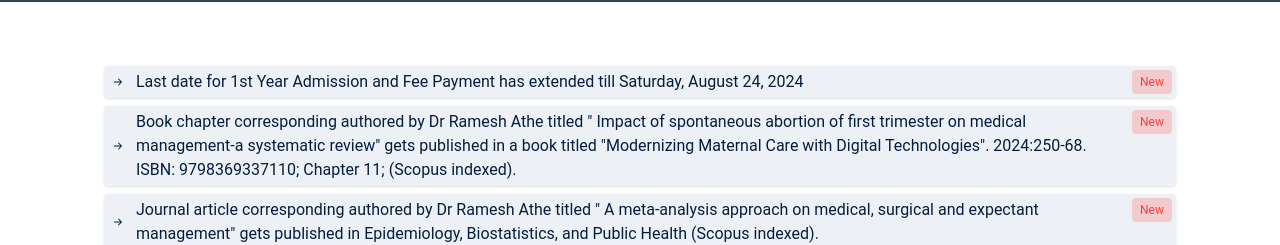
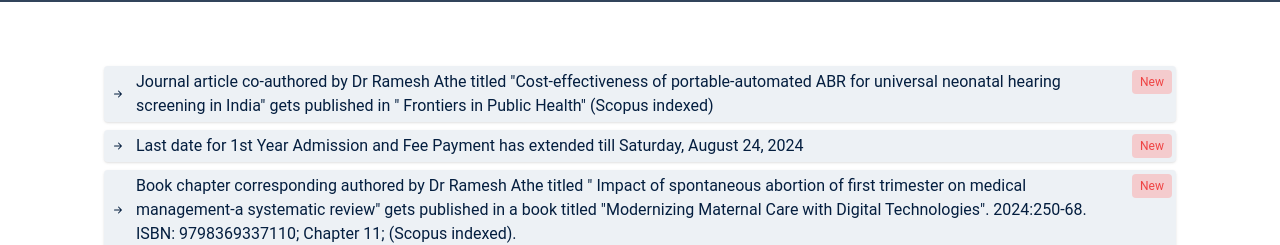
Before and after one commit to Velocity-IIITDWD/iiitdwd.ac.in, a Next.js app: page /announcements in a window 1280 px wide. Shown: the part 494-739 px from the top of the page. Built offline with nearby package versions, Linux system fonts and the light colour scheme; grey boxes are pictures that could not be loaded.

Commit message:
data: added announcement

```diff
--- a/data/announcements.ts
+++ b/data/announcements.ts
@@ -9,6 +9,13 @@ export type Announcement = {
 };
 
 export const announcements: Announcement[] = [
+  {
+    link: '/docs/fpubh-12-1364226.pdf',
+    text: 'Journal article co-authored by Dr Ramesh Athe titled "Cost-effectiveness of portable-automated ABR for universal neonatal hearing screening in India" gets published in " Frontiers in Public Health" (Scopus indexed)',
+    new: true,
+    month: '8',
+    year: '2024',
+  },
   {
     link: '#',
     text: 'Last date for 1st Year Admission and Fee Payment has extended till Saturday, August 24, 2024',
@@ -62,7 +69,7 @@ export const announcements: Announcement[] = [
   {
     link: '/docs/Tender for Classroom cum Lab Furniture.pdf',
     text: 'Tender for Classroom cum Lab Furniture',
-    new: true,
+    new: false,
     month: '8',
     year: '2024',
   },
```
